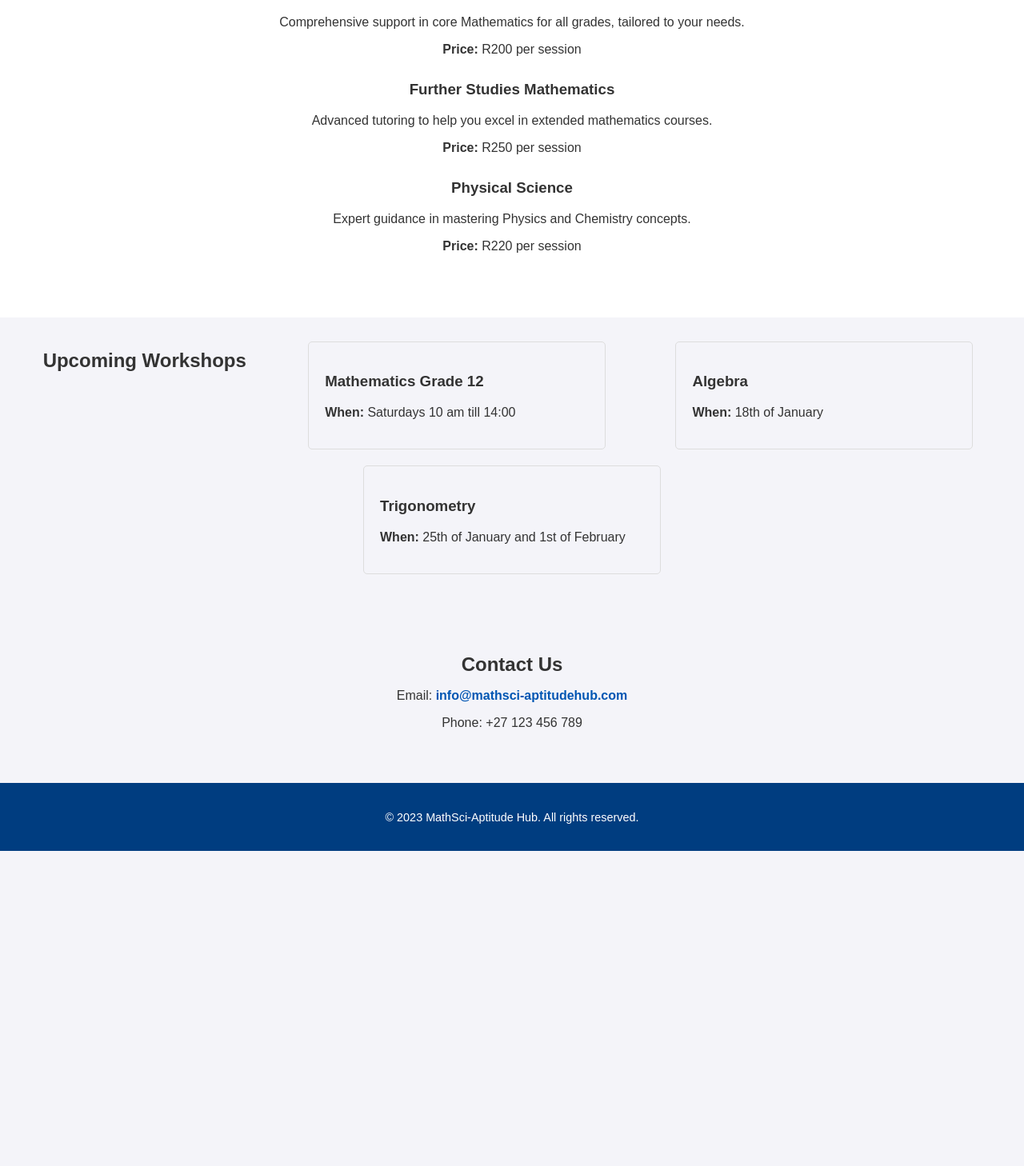
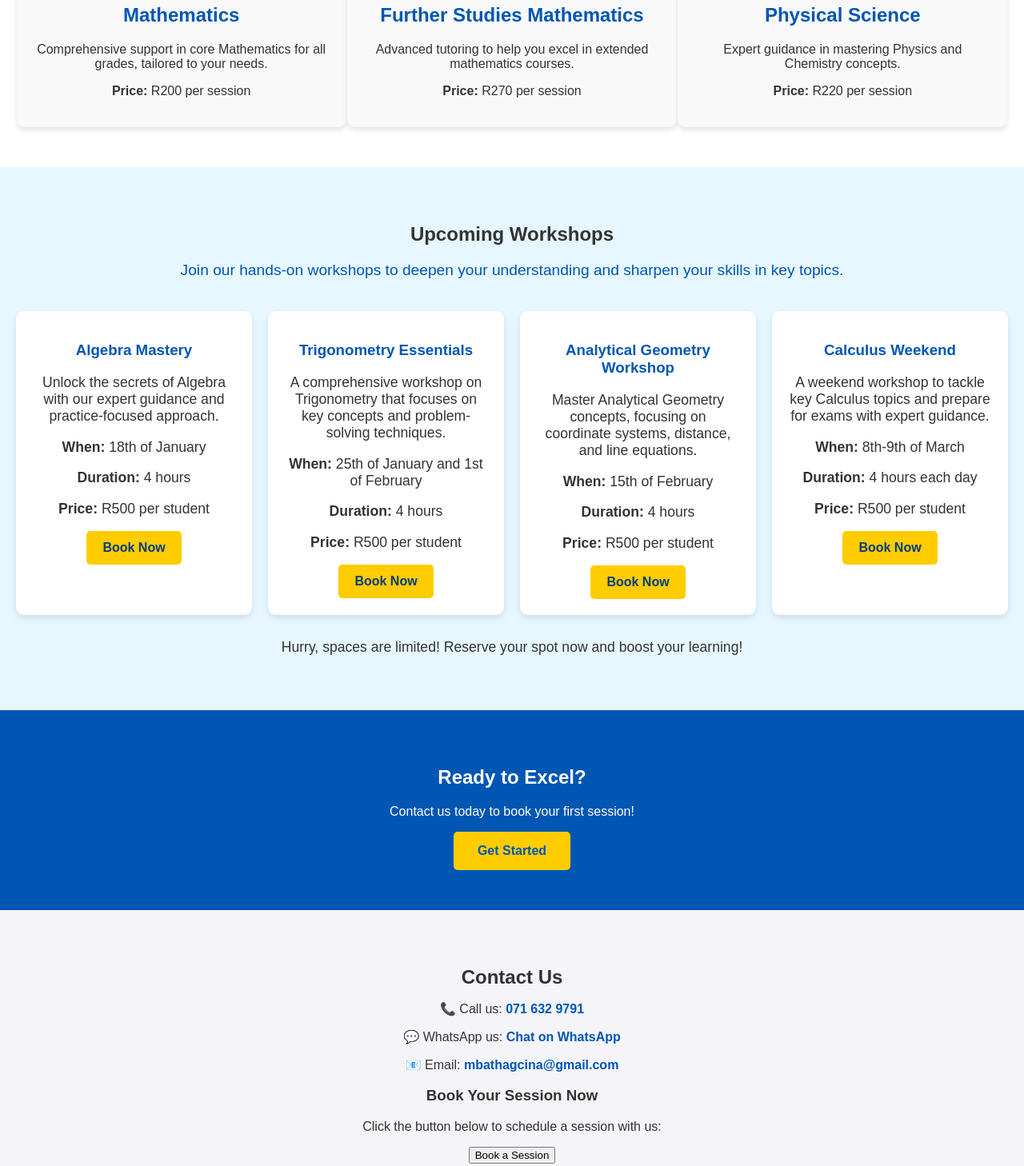
Before and after one commit to Majawonke/MatcSci-Aptitude-Hub, a plain HTML site: page index.html in a window 1280 px wide. Shown: the part 533-1991 px from the top of the page at 80% size. Before the commit the page ends 1597 px from the top, so only its background shows below. Drawn offline with Linux system fonts and the light colour scheme.

Commit message:
Add files via upload

```diff
--- a/index.html
+++ b/index.html
@@ -38,28 +38,48 @@
             padding: 50px 20px;
             background-color: #e6f7ff;
         }
+        .hero h1 {
+            font-size: 3em;
+            margin-bottom: 20px;
+        }
+        .hero p {
+            font-size: 1.2em;
+        }
         .services {
+            display: flex;
+            justify-content: space-around;
             padding: 50px 20px;
-            background-color: #fff;
-            text-align: center;
+            background-color: white;
         }
         .service {
-            margin-bottom: 30px;
+            text-align: center;
+            width: 30%;
+            padding: 20px;
+            background-color: #f9f9f9;
+            border-radius: 10px;
+            box-shadow: 0 4px 6px rgba(0, 0, 0, 0.1);
         }
-        .workshops {
-            display: flex;
-            justify-content: space-around;
-            flex-wrap: wrap;
-            padding: 20px;
+        .service h2 {
+            color: #0056b3;
         }
-        .workshop {
-            background-color: #f4f4f9;
-            padding: 20px;
-            margin: 10px;
-            border: 1px solid #ddd;
+        .cta {
+            text-align: center;
+            padding: 50px 20px;
+            background-color: #0056b3;
+            color: white;
+        }
+        .cta button {
+            background-color: #ffcc00;
+            color: #0056b3;
+            padding: 15px 30px;
+            border: none;
             border-radius: 5px;
-            width: 30%;
-            box-sizing: border-box;
+            font-size: 1em;
+            font-weight: bold;
+            cursor: pointer;
+        }
+        .cta button:hover {
+            background-color: #e6b800;
         }
         footer {
             text-align: center;
@@ -85,6 +105,45 @@
         .contact a:hover {
             text-decoration: underline;
         }
+
+        /* Workshops section styles */
+        .workshops {
+            padding: 50px 20px;
+            background-color: #e6f7ff;
+            text-align: center;
+        }
+        .workshop-grid {
+            display: grid;
+            grid-template-columns: repeat(auto-fill, minmax(280px, 1fr));
+            gap: 20px;
+            justify-items: center;
+        }
+        .workshop-card {
+            background-color: white;
+            padding: 20px;
+            border-radius: 10px;
+            box-shadow: 0 4px 8px rgba(0, 0, 0, 0.1);
+            text-align: center;
+        }
+        .workshop-card h3 {
+            color: #0056b3;
+        }
+        .workshop-card p {
+            font-size: 1.1em;
+        }
+        .workshop-card button {
+            background-color: #ffcc00;
+            color: #003d80;
+            padding: 12px 20px;
+            border: none;
+            border-radius: 5px;
+            cursor: pointer;
+            font-size: 1em;
+            font-weight: bold;
+        }
+        .workshop-card button:hover {
+            background-color: #e6b800;
+        }
     </style>
 </head>
 <body>
@@ -99,49 +158,91 @@
         <a href="#contact">Contact</a>
     </nav>
     <section class="hero" id="about">
-        <h2>About Us</h2>
-        <p>Welcome to MathSci-Aptitude Hub, where we provide top-notch tutoring in Mathematics and Science.</p>
+        <h1>Welcome to MathSci-Aptitude Hub</h1>
+        <p>Expert tutoring in Mathematics, Further Studies Mathematics, and Physical Science for South African students.</p>
     </section>
     <section class="services" id="services">
-        <h2>Our Services</h2>
         <div class="service">
-            <h3>Mathematics</h3>
+            <h2>Mathematics</h2>
             <p>Comprehensive support in core Mathematics for all grades, tailored to your needs.</p>
             <p><strong>Price:</strong> R200 per session</p>
         </div>
         <div class="service">
-            <h3>Further Studies Mathematics</h3>
+            <h2>Further Studies Mathematics</h2>
             <p>Advanced tutoring to help you excel in extended mathematics courses.</p>
-            <p><strong>Price:</strong> R250 per session</p>
+            <p><strong>Price:</strong> R270 per session</p>
         </div>
         <div class="service">
-            <h3>Physical Science</h3>
+            <h2>Physical Science</h2>
             <p>Expert guidance in mastering Physics and Chemistry concepts.</p>
             <p><strong>Price:</strong> R220 per session</p>
         </div>
     </section>
+
+    <!-- Workshops Section -->
     <section class="workshops" id="workshops">
         <h2>Upcoming Workshops</h2>
-        <div class="workshop">
-            <h3>Mathematics Grade 12</h3>
-            <p><strong>When:</strong> Saturdays 10 am till 14:00</p>
+        <p style="font-size: 1.2em; color: #0056b3; margin-bottom: 40px;">Join our hands-on workshops to deepen your understanding and sharpen your skills in key topics.</p>
+
+        <div class="workshop-grid">
+            <div class="workshop-card">
+                <h3>Algebra Mastery</h3>
+                <p style="font-size: 1.1em;">Unlock the secrets of Algebra with our expert guidance and practice-focused approach.</p>
+                <p><strong>When:</strong> 18th of January</p>
+                <p><strong>Duration:</strong> 4 hours</p>
+                <p><strong>Price:</strong> R500 per student</p>
+                <button>Book Now</button>
+            </div>
+
+            <div class="workshop-card">
+                <h3>Trigonometry Essentials</h3>
+                <p style="font-size: 1.1em;">A comprehensive workshop on Trigonometry that focuses on key concepts and problem-solving techniques.</p>
+                <p><strong>When:</strong> 25th of January and 1st of February</p>
+                <p><strong>Duration:</strong> 4 hours</p>
+                <p><strong>Price:</strong> R500 per student</p>
+                <button>Book Now</button>
+            </div>
+
+            <div class="workshop-card">
+                <h3>Analytical Geometry Workshop</h3>
+                <p style="font-size: 1.1em;">Master Analytical Geometry concepts, focusing on coordinate systems, distance, and line equations.</p>
+                <p><strong>When:</strong> 15th of February</p>
+                <p><strong>Duration:</strong> 4 hours</p>
+                <p><strong>Price:</strong> R500 per student</p>
+                <button>Book Now</button>
+            </div>
+
+            <div class="workshop-card">
+                <h3>Calculus Weekend</h3>
+                <p style="font-size: 1.1em;">A weekend workshop to tackle key Calculus topics and prepare for exams with expert guidance.</p>
+                <p><strong>When:</strong> 8th-9th of March</p>
+                <p><strong>Duration:</strong> 4 hours each day</p>
+                <p><strong>Price:</strong> R500 per student</p>
+                <button>Book Now</button>
+            </div>
         </div>
-        <div class="workshop">
-            <h3>Algebra</h3>
-            <p><strong>When:</strong> 18th of January</p>
-        </div>
-        <div class="workshop">
-            <h3>Trigonometry</h3>
-            <p><strong>When:</strong> 25th of January and 1st of February</p>
-        </div>
+
+        <p style="margin-top: 30px; font-size: 1.1em;">Hurry, spaces are limited! Reserve your spot now and boost your learning!</p>
     </section>
+
+    <section class="cta">
+        <h2>Ready to Excel?</h2>
+        <p>Contact us today to book your first session!</p>
+        <button onclick="window.location.href='#contact'">Get Started</button>
+    </section>
+
     <section class="contact" id="contact">
         <h2>Contact Us</h2>
-        <p>Email: <a href="mailto:info@mathsci-aptitudehub.com">info@mathsci-aptitudehub.com</a></p>
-        <p>Phone: +27 123 456 789</p>
+        <p>📞 Call us: <a href="tel:0716329791">071 632 9791</a></p>
+        <p>💬 WhatsApp us: <a href="https://wa.me/27716329791">Chat on WhatsApp</a></p>
+        <p>📧 Email: <a href="mailto:mbathagcina@gmail.com">mbathagcina@gmail.com</a></p>
+        <h3>Book Your Session Now</h3>
+        <p>Click the button below to schedule a session with us:</p>
+        <button onclick="window.location.href='mailto:mbathagcina@gmail.com?subject=Booking Inquiry'">Book a Session</button>
     </section>
+
     <footer>
-        <p>&copy; 2023 MathSci-Aptitude Hub. All rights reserved.</p>
+        <p>&copy; 2025 MathSci-Aptitude Hub. All Rights Reserved.</p>
     </footer>
 </body>
 </html>
```
